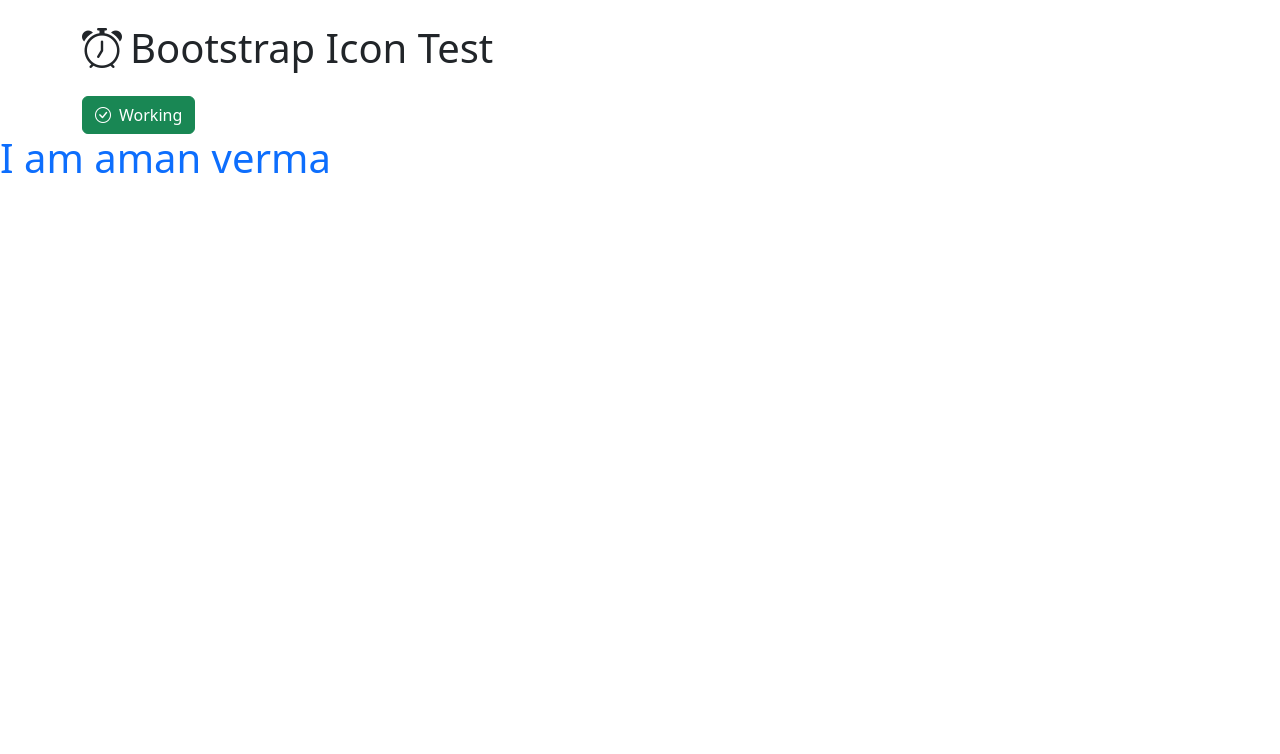
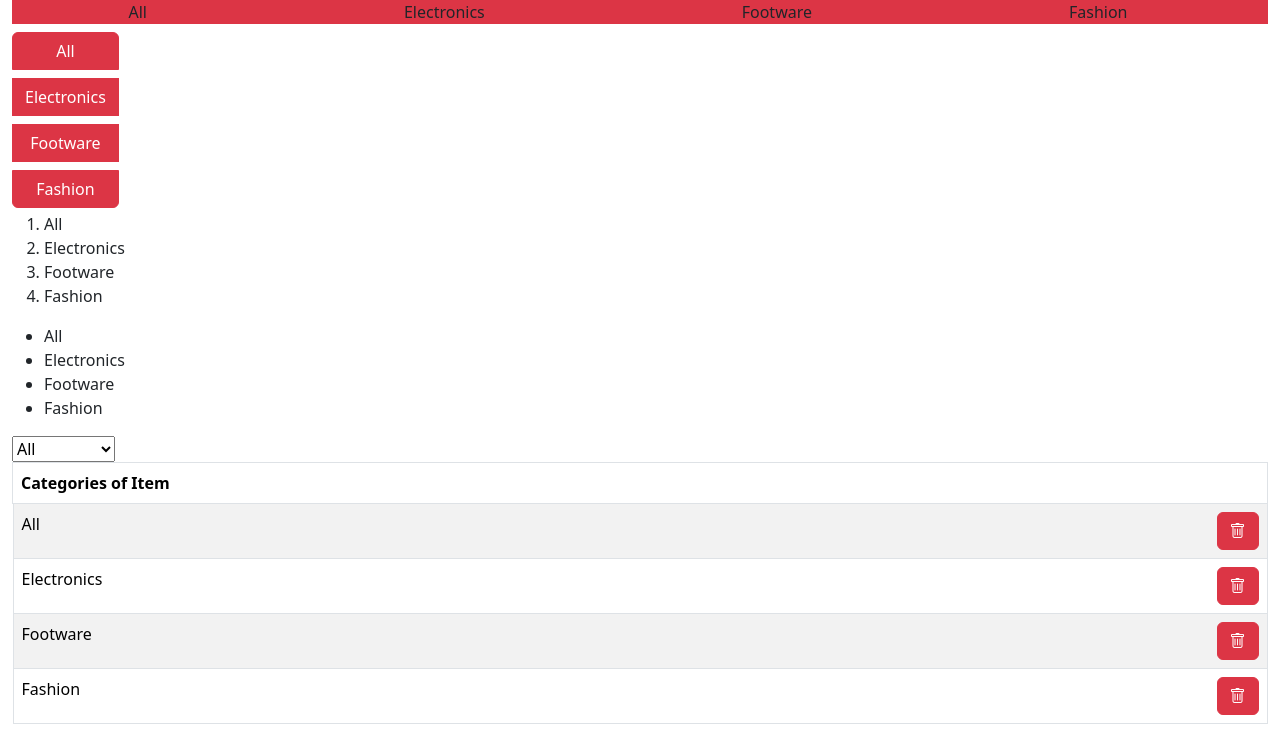
Before and after one commit to amanverma523590/recat-revise, a React (Vite) app in the folder my-project/: page / in a window 1280 px wide. Shown: the top 754 px of the page. Built offline with nearby package versions, Linux system fonts and the light colour scheme.

Commit message:
databiding

```diff
--- a/my-project/src/Aman.jsx
+++ /dev/null
@@ -1,9 +0,0 @@
-
-
-export function Aman(){
-    return(
-        <div>
-            <h1 className="text-primary">I am aman verma</h1>
-        </div>
-    )
-}
--- /dev/null
+++ b/my-project/src/DataBinding.jsx
@@ -0,0 +1,83 @@
+export function DataBinding() {
+  let categories = ["All", "Electronics", "Footware", "Fashion"];
+
+  return (
+    <div className="container-fluid">
+      {/* Navigation */}
+
+      <nav className="bg-danger text-dark d-flex justify-content-around">
+        {categories.map((change) => (
+          <span key={change} className="me-4">
+            {change}
+          </span>
+        ))}
+      </nav>
+
+      {/* button */}
+
+      <div className="btn-group-vertical mt-1">
+        {categories.map((callback) => (
+          <button key={callback} className="btn btn-danger mb-1 mt-1">
+            {callback}
+          </button>
+        ))}
+      </div>
+
+      {/* orderlist */}
+
+      <div>
+        <ol>
+          {categories.map((callback) => (
+            <li key={callback}>{callback}</li>
+          ))}
+        </ol>
+      </div>
+
+    {/* unorderlist */}
+
+        <ul>
+        {
+            categories.map((cb)=>(
+                <li key={cb}>{cb}</li>
+            ))
+        }
+        </ul>
+
+    {/* select */}
+        <select>
+            {
+                categories.map((cb)=>(
+                    <option key={cb}>
+                        {cb}
+                    </option>
+                ))
+            }
+        </select>
+
+        {/* table */}
+
+        <table className="table table-bordered table-striped">
+            <thead>
+                <tr>
+                    <th>Categories of Item</th>
+                </tr>
+            </thead>
+            <tbody>
+                {
+                    categories.map((cb)=>(
+                        <tr key={cb}>
+                            <td className="d-flex justify-content-between">
+                                <span>{cb}</span>
+                             <button className="btn btn-danger bi bi-trash"></button>
+                             </td>
+                        </tr>
+                    ))
+                }
+            </tbody>
+        </table>
+
+
+
+    </div>
+  );
+}
--- a/my-project/src/main.jsx
+++ b/my-project/src/main.jsx
@@ -2,12 +2,11 @@
 import { createRoot } from 'react-dom/client'
 import 'bootstrap/dist/css/bootstrap.min.css'
 import 'bootstrap-icons/font/bootstrap-icons.css';
-import App from './App'
-import { Aman } from './Aman';
+import { DataBinding } from './DataBinding';
+
 
 createRoot(document.getElementById('root')).render(
   <StrictMode>
-    <App/>
-    <Aman/>
+    <DataBinding/>
   </StrictMode>,
 )
```
